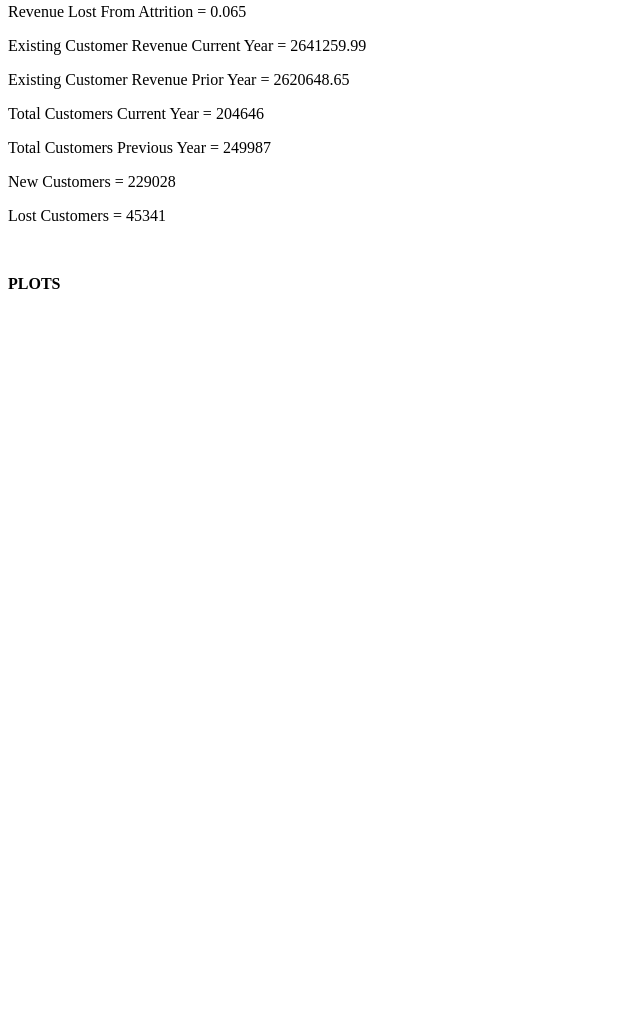
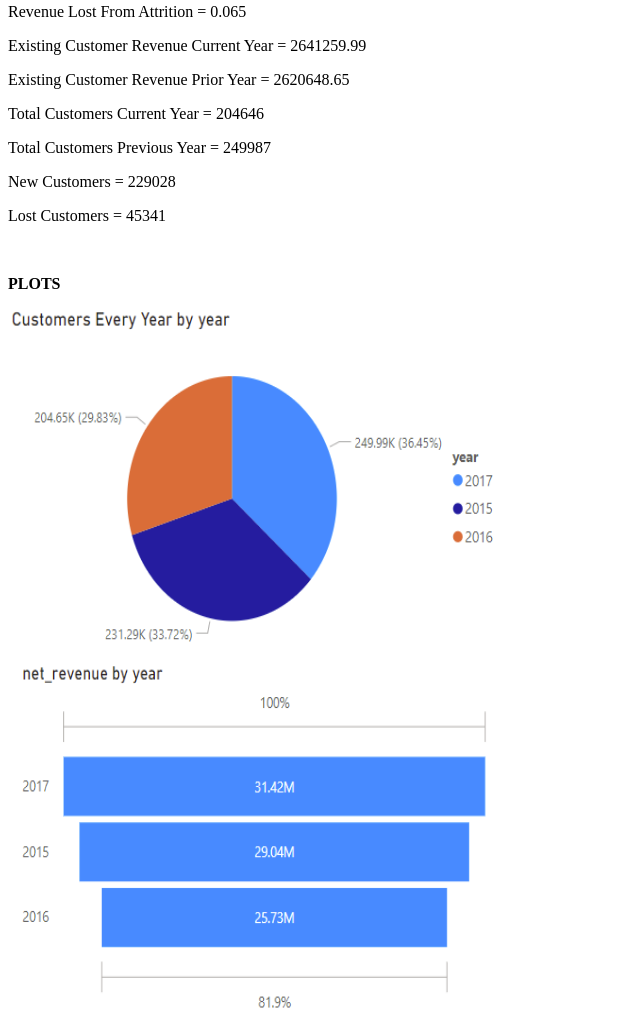
Before and after one commit to viroangrawat/casestudy2-github.io, a plain HTML site: page index.html in a window 1280 px wide. Shown: the part 957-1982 px from the top of the page, without its empty margins (0-640 px from the left). Before the commit the page ends 1266 px from the top, so only its background shows below. Drawn offline with Linux system fonts and the light colour scheme.

Commit message:
Update index.html

```diff
--- a/index.html
+++ b/index.html
@@ -48,3 +48,6 @@
 <p class="capitalize">Lost Customers = 45341</p>
 <br />
 <p style="font-weight: bold;", class="uppercase">Plots</p>
+<img src="customers_everyyear.png"  width="500" height="350">
+<br />
+<img src="net_revenuebyyear.png"  width="500" height="350">
```
